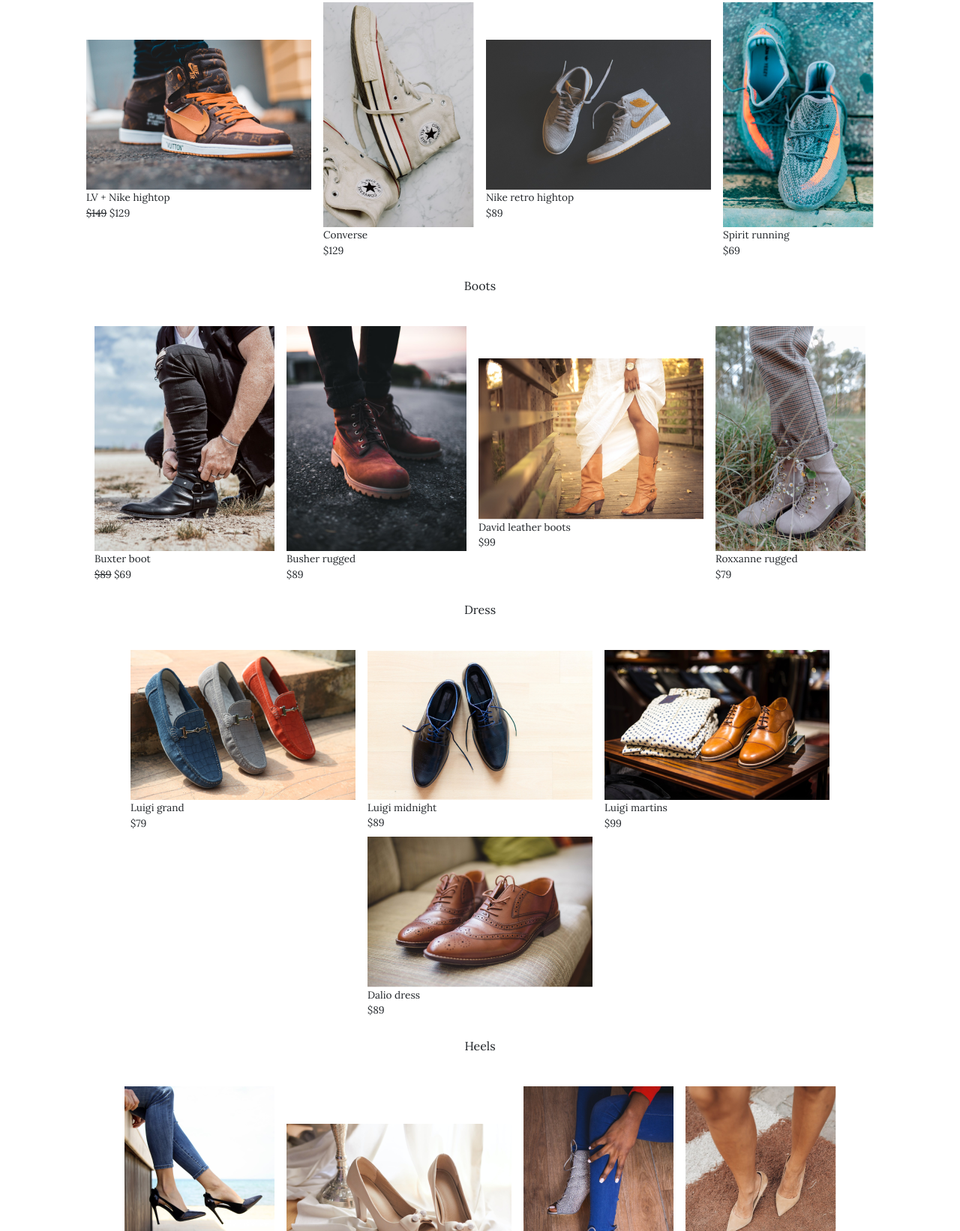
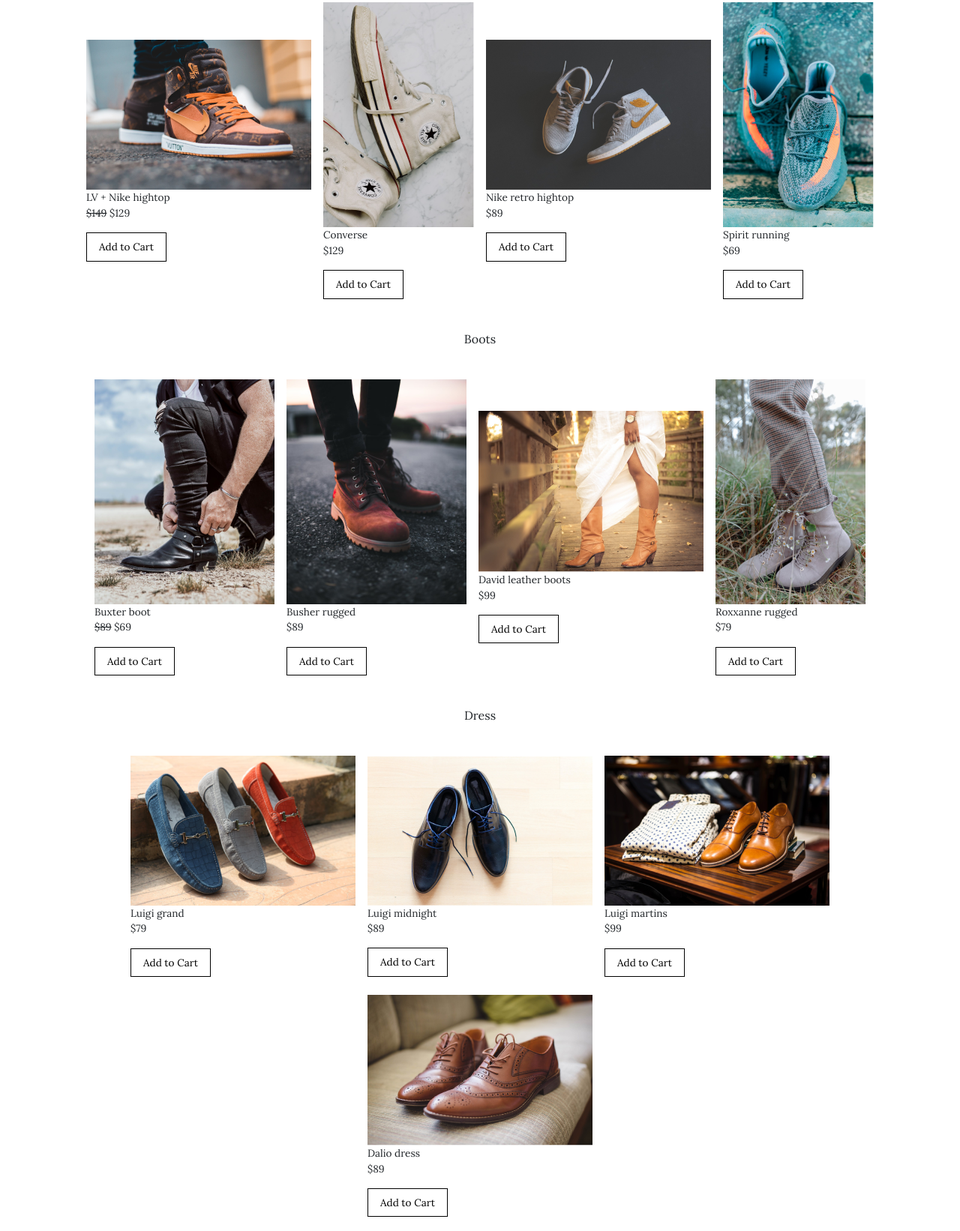
Before and after one commit to JorySmith/theos-boutique, a plain HTML site: page shop.html in a window 1280 px wide. Shown: the part 287-1929 px from the top of the page at 75% size. Drawn offline with nearby package versions, Linux system fonts and the light colour scheme.

Commit message:
adding add to cart buttons and did some refectoring of each product

```diff
--- a/shop.html
+++ b/shop.html
@@ -29,7 +29,7 @@
         </button>
 
         <div class="logo">
-          <a href="#top">
+          <a href="./index.html">
             <h1>Theo's Boutique</h1>
           </a>
           <span class="established">Est. 1982</span>
@@ -92,30 +92,38 @@
 
         <div class="product">
           <img src="./images/athletic1.png" alt="athletic shoes">
-          <p>LV + Nike hightop <br>
+          <p>LV + Nike hightop </p>
+          <p class="item-price">
             <span class="text-line-through">$149</span> $129
           </p>
+          <button class="add-to-cart-btn">Add to Cart</button>
         </div>
 
         <div class="product">
           <img src="./images/athletic2.png" alt="athletic shoes">
-          <p>Converse <br>
+          <p>Converse </p>
+          <p class="item-price">
             $129
           </p>
+          <button class="add-to-cart-btn">Add to Cart</button>
         </div>
 
         <div class="product">
           <img src="./images/athletic3.png" alt="athletic shoes">
-          <p>Nike retro hightop <br>
+          <p>Nike retro hightop </p>
+          <p class="item-price">
             $89
           </p>
+          <button class="add-to-cart-btn">Add to Cart</button>
         </div>
 
         <div class="product">
           <img src="./images/athletic4.png" alt="athletic shoes">
-          <p>Spirit running <br>
+          <p>Spirit running </p>
+          <p class="item-price">
             $69
           </p>
+          <button class="add-to-cart-btn">Add to Cart</button>
         </div>
 
       </div>
@@ -134,30 +142,38 @@
 
         <div class="product">
           <img src="./images/boots1.png" alt="boots">
-          <p>Buxter boot <br>
+          <p>Buxter boot </p>
+          <p class="item-price">
             <span class="text-line-through">$89</span> $69
           </p>
+          <button class="add-to-cart-btn">Add to Cart</button>
         </div>
 
         <div class="product">
           <img src="./images/boots2.png" alt="boots">
-          <p>Busher rugged <br>
+          <p>Busher rugged </p>
+          <p class="item-price">
             $89
           </p>
+          <button class="add-to-cart-btn">Add to Cart</button>
         </div>
 
         <div class="product">
           <img src="./images/boots3.png" alt="boots">
-          <p>David leather boots <br>
+          <p>David leather boots </p>
+          <p class="item-price">
             $99
           </p>
+          <button class="add-to-cart-btn">Add to Cart</button>
         </div>
 
         <div class="product">
           <img src="./images/boots4.png" alt="boots">
-          <p>Roxxanne rugged <br>
+          <p>Roxxanne rugged </p>
+          <p class="item-price">
             $79
           </p>
+          <button class="add-to-cart-btn">Add to Cart</button>
         </div>
 
       </div>
@@ -176,30 +192,38 @@
 
         <div class="product">
           <img src="./images/dress1.png" alt="dress shoes">
-          <p>Luigi grand <br>
+          <p>Luigi grand </p>
+          <p class="item-price">
             $79
           </p>
+          <button class="add-to-cart-btn">Add to Cart</button>
         </div>
 
         <div class="product">
           <img src="./images/dress2.png" alt="dress shoes">
-          <p>Luigi midnight <br>
+          <p>Luigi midnight </p>
+          <p class="item-price">
             $89
           </p>
+          <button class="add-to-cart-btn">Add to Cart</button>
         </div>
 
         <div class="product">
           <img src="./images/dress3.png" alt="dress shoes">
-          <p>Luigi martins <br>
+          <p>Luigi martins </p>
+          <p class="item-price">
             $99
           </p>
+          <button class="add-to-cart-btn">Add to Cart</button>
         </div>
 
         <div class="product">
           <img src="./images/dress4.png" alt="dress shoes">
-          <p>Dalio dress <br>
+          <p>Dalio dress </p>
+          <p class="item-price">
             $89
           </p>
+          <button class="add-to-cart-btn">Add to Cart</button>
         </div>
 
       </div>
@@ -218,36 +242,43 @@
 
         <div class="product">
           <img src="./images/heel1.png" alt="high heels">
-          <p>Paxton high heel <br>
+          <p>Paxton high heel </p>
+          <p class="item-price">
             <span class="text-line-through">$99</span> $79
           </p>
+          <button class="add-to-cart-btn">Add to Cart</button>
         </div>
 
         <div class="product">
           <img src="./images/heel2.png" alt="high heels">
-          <p>Daisy Lee <br>
+          <p>Daisy Lee </p>
+          <p class="item-price">
             $79
           </p>
+          <button class="add-to-cart-btn">Add to Cart</button>
         </div>
 
         <div class="product">
           <img src="./images/heel3.png" alt="high heels">
-          <p>Mario Lucci high heel <br>
+          <p>Mario Lucci high heel </p>
+          <p class="item-price">
             <span class="text-line-through">$99</span> $79
           </p>
+          <button class="add-to-cart-btn">Add to Cart</button>
         </div>
 
         <div class="product">
           <img src="./images/heel4.png" alt="high heels">
-          <p>Piper short heel <br>
+          <p>Piper short heel </p>
+          <p class="item-price">
             $79
           </p>
+          <button class="add-to-cart-btn">Add to Cart</button>
         </div>
 
       </div>
 
     </section>
-
 
   </main>
 
--- a/style.css
+++ b/style.css
@@ -44,7 +44,10 @@
   justify-content: space-between;
   align-items: center;
   padding: .5rem 0;
+  max-width: 1200px;
+  margin: 0 auto;
   z-index: 999;
+
 }
 
 .sticky {
@@ -212,6 +215,23 @@
   text-decoration: line-through;
 }
 
+.add-to-cart-btn {
+  font-family: inherit;
+  cursor: pointer;
+  color: #000;
+  background-color: #fff;
+  padding: .5rem 1rem;
+  margin: 1rem 0;
+  border: 1px solid #000;
+}
+
+.add-to-cart-btn:hover,
+.add-to-cart-btn:focus {
+  transform: scale(1.05);
+  background-color: var(--clr-vryvry-light-grey);
+  border: 2px solid #000;
+}
+
 .new-arrivals {
   margin-bottom: 2rem;
 }
```
Also changed, not shown: index.html (+25 -9 lines).
